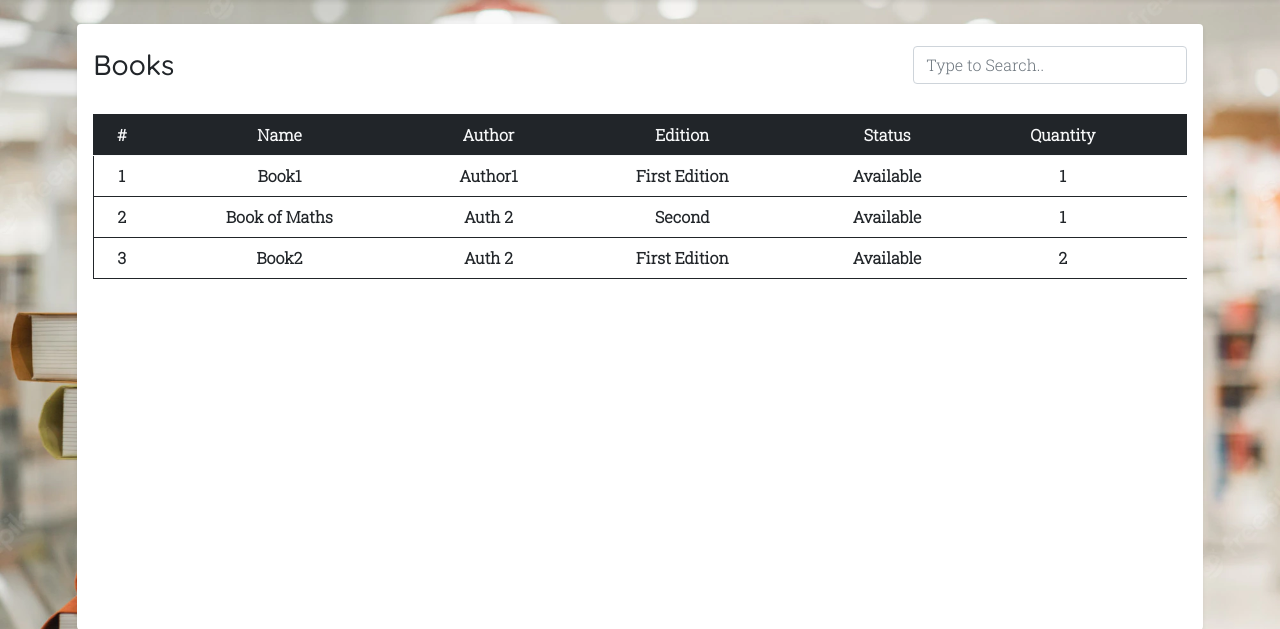
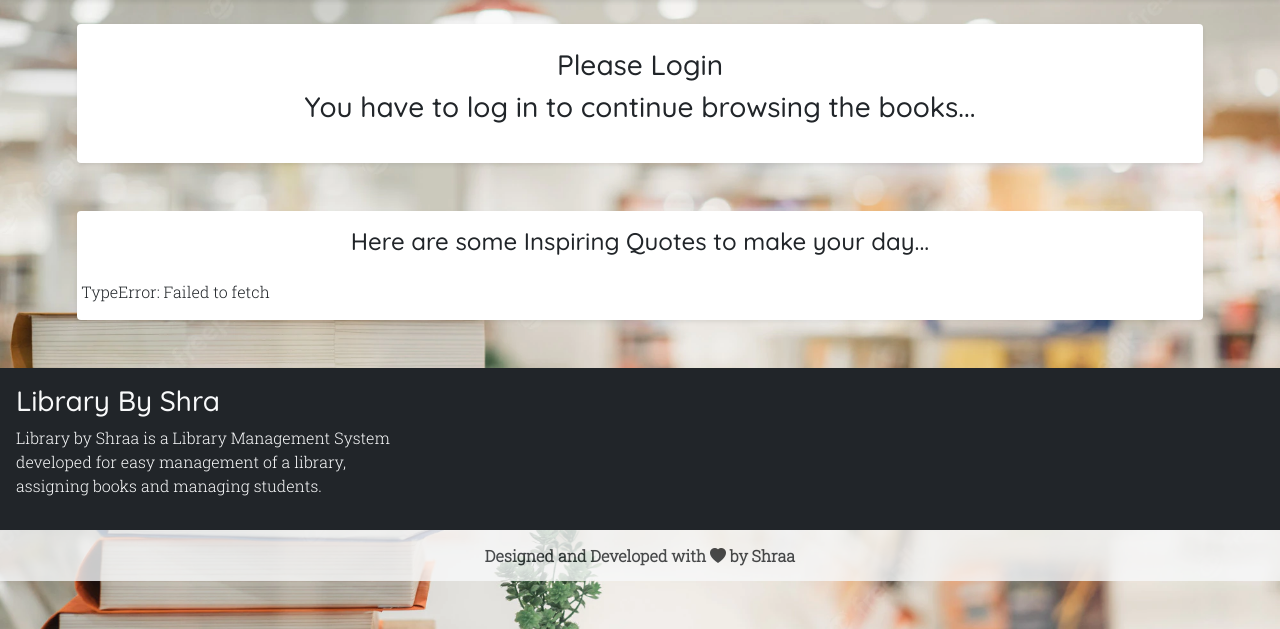
Before and after one commit to Shravani-Jeurkar/library_manage, a PHP site: page /librarybyshra/books.php in a window 1280 px wide. Shown: the part 102-731 px from the top of the page. Run offline with PHP 8.4, Linux system fonts and the light colour scheme; data comes from the database, SQL or seed files in the repository; some libraries are stand-ins or nearby versions.

Commit message:
Modified the about.php file, Added the quotes feature using API

```diff
--- a/books.php
+++ b/books.php
@@ -1,3 +1,11 @@
+<?php
+  $login = 0;
+  if(isset($_SESSION['login']) && $_SESSION['login'] == true)
+  {
+      $login = 1;
+}
+?>
+
 <!DOCTYPE html>
 <html lang="en">
 <head>
@@ -11,11 +19,15 @@
 <body class="bg-image" style="background-image: url('img/bg/2.webp'); overflow:initial !important;">
 <?php require('inc/header.php');?>
 
+<?php
+    if(isset($_SESSION['login']) && $_SESSION['login'] == true)
+    {
+        echo<<<data
         <div class="container-fluid" id="main-content">
             <div class="row">
                 <div class="col-lg-11 m-auto p-4 overflow-hidden">
 
-                <div class="card border-0 shadow-sm mb-4">
+                    <div class="card border-0 shadow-sm ">
                         <div class="card-body">
                             <div class="text-end d-flex align-items-center justify-content-center mb-4">
                                 <h3 class="mt-2 font1">Books</h3>
@@ -44,8 +56,113 @@
                 </div>
             </div>
         </div>
+data;
+    }
+    else
+    {
+        echo<<<data
+        <div class="container-fluid" id="main-content">
+            <div class="row">
+                <div class="col-lg-11 m-auto p-4 overflow-hidden">
+
+                    <div class="card border-0 shadow-sm ">
+                        <div class="card-body">
+                            <div class="text-center  align-items-center justify-content-center mb-4">
+                                <h3 class="mt-2 font1">Please Login</h3>
+                                <h3 class="font1">You have to log in to continue browsing the books...</h3>
+                            </div>
+
+                        </div>
+                    </div>
+                </div>
+            </div>
+        </div>
+data;
+    }
+?>
+<div class="container-fluid" id="main-content">
+    <div class="row">
+        <div class="col-lg-11 m-auto p-4 overflow-hidden">
+
+            <div class="card border-0 shadow-sm mb-4">
+                <div class="card-body">
+                    <div class="text-center  align-items-center justify-content-center mb-4">
+                        <h4 class="font1">Here are some Inspiring Quotes to make your day...</h4>
+                    </div>
+
+                    <div class="row justify-items-center output">
+                        <!-- <div class="card text-capitalize shadow-sm col-3 text-center mx-auto mb-3" >
+                            <div class="my-2 fs-4">
+                                happiness
+                            </div>
+                            <div class="card-body fs-3">
+                            <p>With supporting text below as a natural lead-in to additional content.</p>
+                            <h5 class="text-end">- Author Name</h5>
+                            </div>
+                        </div> -->
+
+                    </div>
+                </div>
+            </div>
+        </div>
+    </div>
+</div>
 <?php require('inc/footer.php');?>
 
 <script src="scripts/books.js"></script>
+<script>
+    var output = document.querySelector(".output");
+    let cat = ['happy', 'amazing', 'art', 'beauty'];
+    // var category = 'happiness';
+    function getQuotes()
+    {
+        output.innerHTML =
+        `
+        <div class="text-center d-flex justify-content-center mt-2">
+            <div class="d-flex align-items-center">
+                <strong class="me-3">Loading...</strong>
+                <div class="spinner-border ml-auto" role="status" aria-hidden="true"></div>
+            </div>
+        </div>
+        `;
+
+        const url = 'https://api.api-ninjas.com/v1/quotes?limit=3';
+        fetch(url,{
+            method: 'GET',
+            headers: { 'X-Api-Key': 'txaDAS+gCGadD07sLOt+ng==gWR4EaLNHcNOePXO'},
+            contentType: 'application/json',
+        }).then(function(res){
+            return res.text();
+        }).then(function(data){
+            display(JSON.parse(data));
+        }).catch(function(err){
+            output.innerHTML = err;
+        });
+
+
+    }
+
+    function display(data){
+        output.innerHTML = "";
+        for (let i = 0; i < 3; i++)
+        {
+            var obj = data[i];
+            output.innerHTML +=
+            `
+            <div class="card shadow-sm col-lg-3 col-sm-7 col-md-7 text-center mx-auto mb-3">
+                <div class="fs-5 text-capitalize">${obj.category}</div>
+                <div class="card-body fs-4">
+                <p>${obj.quote}</p>
+                <h5 class="text-end">- ${obj.author}</h5>
+                </div>
+            </div>
+            `;
+
+
+        }
+    }
+
+    getQuotes();
+</script>
 </body>
 </html>
```
Also changed, not shown: about.php (+14 -7 lines). Lines whose indentation alone changed are shown as unchanged.
